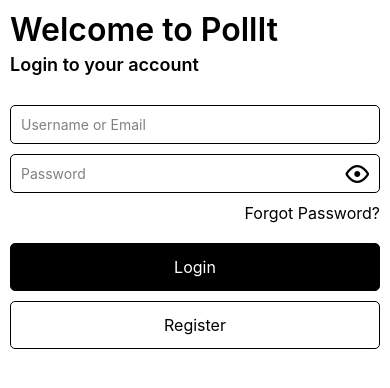
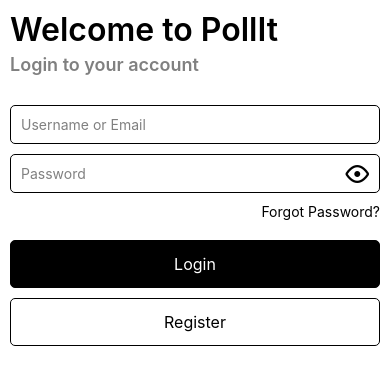
Before and after one commit to Kritik-J/pollit, a React Native app in the folder app-mobile/: screen /Login in a window 390 px wide. Shown: the top 388 px of the page. Built offline with nearby package versions, Linux system fonts and the light colour scheme.

Commit message:
Typography component updates

```diff
--- a/app-mobile/src/components/Typography.tsx
+++ b/app-mobile/src/components/Typography.tsx
@@ -3,19 +3,13 @@ import React from "react";
 import { Text } from "react-native";
 
 type TypographyProps = {
-  variant: "h1" | "h2" | "h3" | "body";
+  variant: "h1" | "h2" | "h3" | "h4" | "body";
   children: React.ReactNode;
   style?: any;
 };
 
-const Typography = (props: TypographyProps) => {
+const Typography = ({ variant, children, style }: TypographyProps) => {
   const { theme } = useTheme();
-
-  const { variant, children, style } = props;
-
-  const fixedStyles = {
-    color: theme.colors.fontColor,
-  };
 
   let textStyle = {};
 
@@ -29,6 +23,9 @@ const Typography = (props: TypographyProps) => {
     case "h3":
       textStyle = styles.h3;
       break;
+    case "h4":
+      textStyle = styles.h4;
+      break;
     case "body":
       textStyle = styles.body;
       break;
@@ -36,7 +33,19 @@ const Typography = (props: TypographyProps) => {
       textStyle = styles.body;
   }
 
-  return <Text style={[textStyle, style, fixedStyles]}>{children}</Text>;
+  return (
+    <Text
+      style={[
+        textStyle,
+        {
+          color: theme.colors.fontColor,
+        },
+        style,
+      ]}
+    >
+      {children}
+    </Text>
+  );
 };
 
 const styles = {
@@ -52,8 +61,12 @@ const styles = {
     fontSize: 18,
     fontWeight: "600",
   },
+  h4: {
+    fontSize: 16,
+    fontWeight: "600",
+  },
   body: {
-    fontSize: 16,
+    fontSize: 14,
   },
 };
 
--- a/app-mobile/src/pages/LoginPage.tsx
+++ b/app-mobile/src/pages/LoginPage.tsx
@@ -28,7 +28,12 @@ const LoginPage = () => {
 
       <View style={{ height: 5 }} />
 
-      <Typography variant='h3' style={{ color: "grey" }}>
+      <Typography
+        variant='h3'
+        style={{
+          color: "grey",
+        }}
+      >
         Login to your account
       </Typography>
 
```
